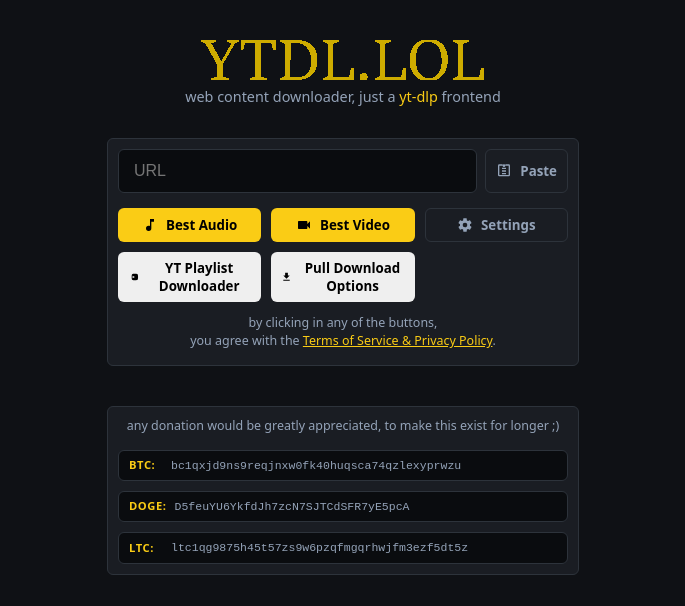
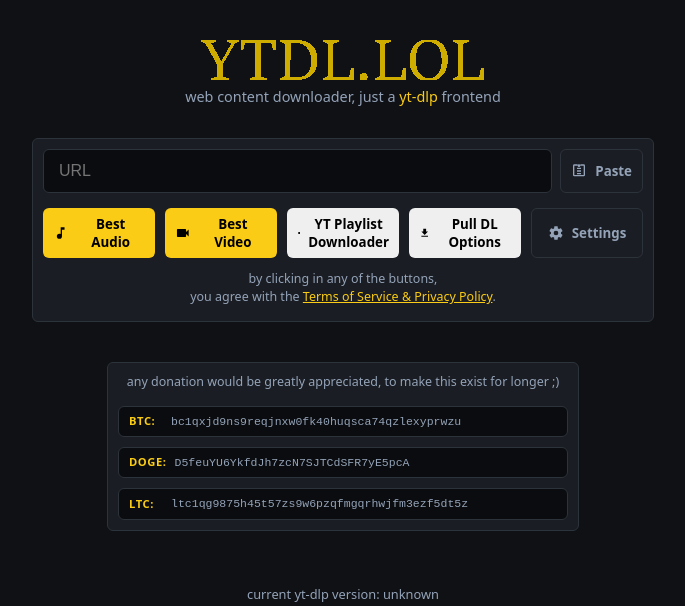
Before and after one commit to zuirx/ytdl-dot-lol, a Django app: page / in a window 1280 px wide. Shown: the top 606 px of the page, without its empty margins (297-982 px from the left). Run offline with Django 5.2, Linux system fonts and the light colour scheme; data that the repository does not hold is empty; parts of the project's set-up code (start-up, migrations or seed data) failed here and were passed over.

Commit message:
css update

```diff
--- a/main/templates/main/home.html
+++ b/main/templates/main/home.html
@@ -79,13 +79,6 @@
                     </svg>
                     Best Video
                 </button>
-                <button type="button" class="btn-ghost" onclick="toggleSettings()">
-                    <svg class="icon" viewBox="0 0 24 24">
-                        <path
-                            d="M12,15.5A3.5,3.5 0 0,1 8.5,12A3.5,3.5 0 0,1 12,8.5A3.5,3.5 0 0,1 15.5,12A3.5,3.5 0 0,1 12,15.5M19.43,12.97C19.47,12.65 19.5,12.33 19.5,12C19.5,11.67 19.47,11.35 19.43,11.03L21.54,9.37C21.73,9.22 21.78,8.95 21.66,8.73L19.66,5.27C19.54,5.05 19.27,4.97 19.05,5.05L16.56,6.05C16.04,5.66 15.5,5.32 14.87,5.07L14.5,2.42C14.46,2.18 14.25,2 14,2H10C9.75,2 9.54,2.18 9.5,2.42L9.13,5.07C8.5,5.32 7.96,5.66 7.44,6.05L4.95,5.05C4.73,4.97 4.46,5.05 4.34,5.27L2.34,8.73C2.21,8.95 2.27,9.22 2.46,9.37L4.57,11.03C4.53,11.35 4.5,11.67 4.5,12C4.5,12.33 4.53,12.65 4.57,12.97L2.46,14.63C2.27,14.78 2.21,15.05 2.34,15.27L4.34,18.73C4.46,18.95 4.73,19.03 4.95,18.95L7.44,17.95C7.96,18.34 8.5,18.68 9.13,18.93L9.5,21.58C9.54,21.82 9.75,22 10,22H14C14.25,22 14.46,21.82 14.5,21.58L14.87,18.93C15.5,18.68 16.04,18.34 16.56,17.95L19.05,18.95C19.27,19.03 19.54,18.95 19.66,18.73L21.66,15.27C21.78,15.05 21.73,14.78 21.54,14.63L19.43,12.97Z" />
-                    </svg>
-                    Settings
-                </button>
 
                 <button type="submit" name="action" value="playlist">
                     <svg class="icon" viewBox="0 0 24 24">
@@ -98,7 +91,15 @@
                     <svg class="icon" viewBox="0 0 24 24">
                         <path d="M5,20H19V18H5M19,9H15V3H9V9H5L12,16L19,9Z" />
                     </svg>
-                    Pull Download Options
+                    Pull DL Options
+                </button>
+
+                <button type="button" class="btn-ghost" onclick="toggleSettings()">
+                    <svg class="icon" viewBox="0 0 24 24">
+                        <path
+                            d="M12,15.5A3.5,3.5 0 0,1 8.5,12A3.5,3.5 0 0,1 12,8.5A3.5,3.5 0 0,1 15.5,12A3.5,3.5 0 0,1 12,15.5M19.43,12.97C19.47,12.65 19.5,12.33 19.5,12C19.5,11.67 19.47,11.35 19.43,11.03L21.54,9.37C21.73,9.22 21.78,8.95 21.66,8.73L19.66,5.27C19.54,5.05 19.27,4.97 19.05,5.05L16.56,6.05C16.04,5.66 15.5,5.32 14.87,5.07L14.5,2.42C14.46,2.18 14.25,2 14,2H10C9.75,2 9.54,2.18 9.5,2.42L9.13,5.07C8.5,5.32 7.96,5.66 7.44,6.05L4.95,5.05C4.73,4.97 4.46,5.05 4.34,5.27L2.34,8.73C2.21,8.95 2.27,9.22 2.46,9.37L4.57,11.03C4.53,11.35 4.5,11.67 4.5,12C4.5,12.33 4.53,12.65 4.57,12.97L2.46,14.63C2.27,14.78 2.21,15.05 2.34,15.27L4.34,18.73C4.46,18.95 4.73,19.03 4.95,18.95L7.44,17.95C7.96,18.34 8.5,18.68 9.13,18.93L9.5,21.58C9.54,21.82 9.75,22 10,22H14C14.25,22 14.46,21.82 14.5,21.58L14.87,18.93C15.5,18.68 16.04,18.34 16.56,17.95L19.05,18.95C19.27,19.03 19.54,18.95 19.66,18.73L21.66,15.27C21.78,15.05 21.73,14.78 21.54,14.63L19.43,12.97Z" />
+                    </svg>
+                    Settings
                 </button>
             </div>
 
--- a/static/ytdl/style.css
+++ b/static/ytdl/style.css
@@ -141,7 +141,7 @@ h1 {
     border-radius: 6px;
     padding: 10px;
     width: 100%;
-    max-width: 450px;
+    max-width: 600px;
 }
 
 .message_sv {
```
